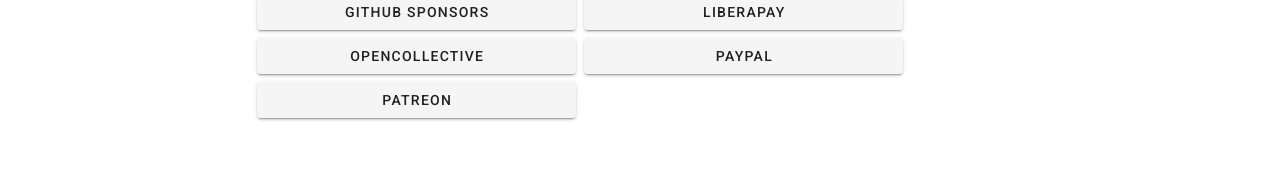
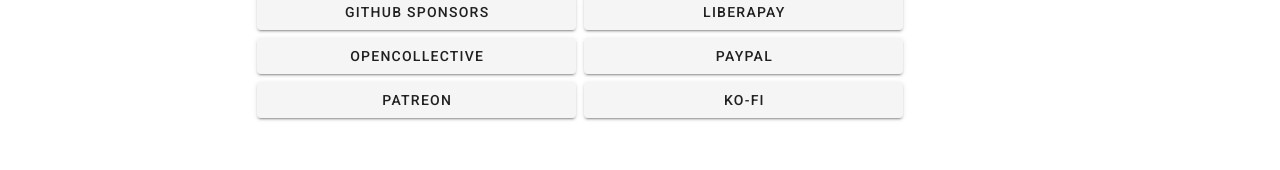
Before and after one commit to floccusaddon/nuxt-website, a Nuxt app: page /donate in a window 1280 px wide. Shown: the part 725-895 px from the top of the page. Built offline with nearby package versions, Linux system fonts and the light colour scheme.

Commit message:
fix(donate): Add ko-fi

```diff
--- a/pages/donate.vue
+++ b/pages/donate.vue
@@ -29,6 +29,7 @@
         <v-btn href="https://opencollective.com/floccus" class="mt-2 mr-2 col-lg-5">OpenCollective</v-btn>
         <v-btn href="https://www.paypal.me/marcelklehr1" class="mt-2 mr-2 col-lg-5">PayPal</v-btn>
         <v-btn href="https://www.patreon.com/marcelklehr" class="mt-2 mr-2 col-lg-5">Patreon</v-btn>
+        <v-btn href="https://ko-fi.com/marcelklehr" class="mt-2 mr-2 col-lg-5">Ko-fi</v-btn>
       </v-col>
     </v-row>
     <v-row justify="center" align="center" class="mt-9">
```
